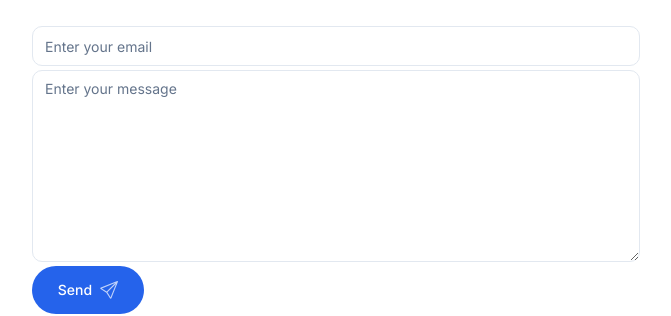
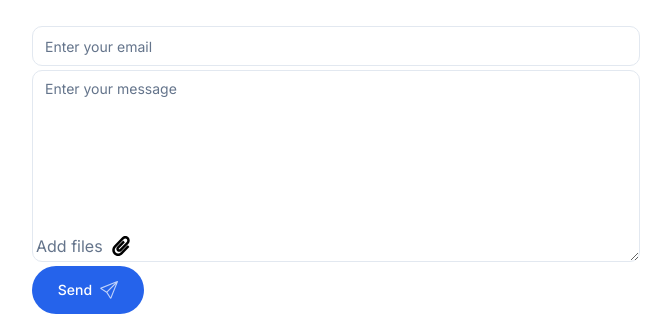
Before and after one commit to AjStraight619/oakoutletplus, a Next.js app: page / in a window 1280 px wide. Shown: the part 1230-1546 px from the top of the page, without its empty margins (304-975 px from the left). Built offline with nearby package versions, Linux system fonts and the light colour scheme; no server answers.

Commit message:
added file uploads

```diff
--- a/actions/sendEmail.ts
+++ b/actions/sendEmail.ts
@@ -43,7 +43,7 @@ export const sendEmail = async (formData: FormData) => {
   try {
     data = await resend.emails.send({
       from: "Contact Form <onboarding@resend.dev>",
-      to: "astraight9409@sdsu.edu",
+      to: "nickatz5@yahoo.com",
       subject: "Message from contact form",
       reply_to: senderEmail,
       react: React.createElement(ContactFormEmail, {
--- a/components/contact.tsx
+++ b/components/contact.tsx
@@ -2,14 +2,16 @@
 import { sendEmail } from "@/actions/sendEmail";
 import { useSectionInView } from "@/hooks/useSectionInView";
 import { motion } from "framer-motion";
-import { useState } from "react";
+import { useRef, useState } from "react";
 import { toast } from "react-hot-toast";
+import { FaPaperclip } from "react-icons/fa";
 import SectionHeading from "./section-heading";
 import SendEmailButton from "./send-email";
 import { Input } from "./ui/input";
 import { Textarea } from "./ui/textarea";
 export default function Contact() {
   const { ref } = useSectionInView("Contact", 0.8);
+  const fileInputRef = useRef<HTMLInputElement>(null);
   const [files, setFiles] = useState<File[]>([]);
 
   const emailAction = async (formData: FormData) => {
@@ -21,6 +23,17 @@ export default function Contact() {
       toast.error(error);
     } else {
       return;
+    }
+  };
+
+  const handleAttachmentClick = () => {
+    fileInputRef.current?.click();
+  };
+
+  const handleFileChange = (e: React.ChangeEvent<HTMLInputElement>) => {
+    const files = e.target.files;
+    if (files) {
+      setFiles(Array.from(files));
     }
   };
 
@@ -59,18 +72,41 @@ export default function Contact() {
       >
         <form action={emailAction} className="mt-10 flex flex-col">
           <Input
+            onChange={handleFileChange}
+            ref={fileInputRef}
+            name="images"
+            type="file"
+            accept="image/*"
+            multiple
+            hidden
+            style={{ display: "none" }}
+          />
+          <Input
             className="mb-[0.25rem]"
             name="senderEmail"
             type="email"
             placeholder="Enter your email"
             required
           />
+          <div className="relative">
             <Textarea
               className="min-h-[12rem]"
               name="message"
               placeholder="Enter your message"
               required
             />
+            <div className="absolute bottom-1 left-1 flex flex-row gap-2">
+              <p className="text-muted-foreground">
+                {files.length === 0 ? `Add files` : ""}
+              </p>
+
+              <button onClick={handleAttachmentClick} type="button">
+                <FaPaperclip className="w-5 h-5" />
+              </button>
+            </div>
+          </div>
+
+          {/* <UploadFiles /> */}
 
           <SendEmailButton />
         </form>
--- /dev/null
+++ b/components/display-files.tsx
@@ -0,0 +1,12 @@
+type DisplayFilesProps = {
+  files: File[];
+  setFiles: React.Dispatch<React.SetStateAction<File[]>>;
+};
+
+export default function DisplayFiles({ files }: { files: File[] }) {
+  return (
+    <div>
+      <div>Hello</div>
+    </div>
+  );
+}
--- a/components/upload-files.tsx
+++ b/components/upload-files.tsx
@@ -25,12 +25,14 @@ export default function UploadFiles() {
   return (
     <div className="flex flex-row gap-2 items-center justify-start">
       <Input
+        onChange={handleFileChange}
         ref={fileRef}
         name="images"
         type="file"
         accept="image/*"
         multiple
         hidden
+        style={{ display: "none" }}
       />
       {files.length === 0 ? (
         <>
@@ -56,7 +58,6 @@ export default function UploadFiles() {
           ))}
         </div>
       )}
-      <FaPaperclip onClick={handleClick} className="w-5 h-5" />
     </div>
   );
 }
```
Also changed, not shown: components/ui/input.tsx (+6 -7 lines). Lines whose indentation alone changed are shown as unchanged.
